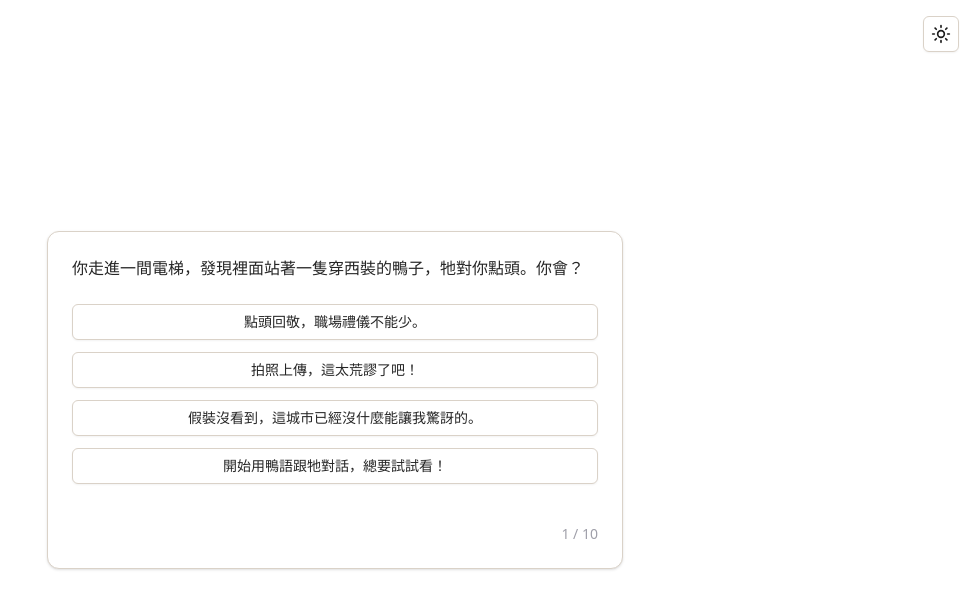
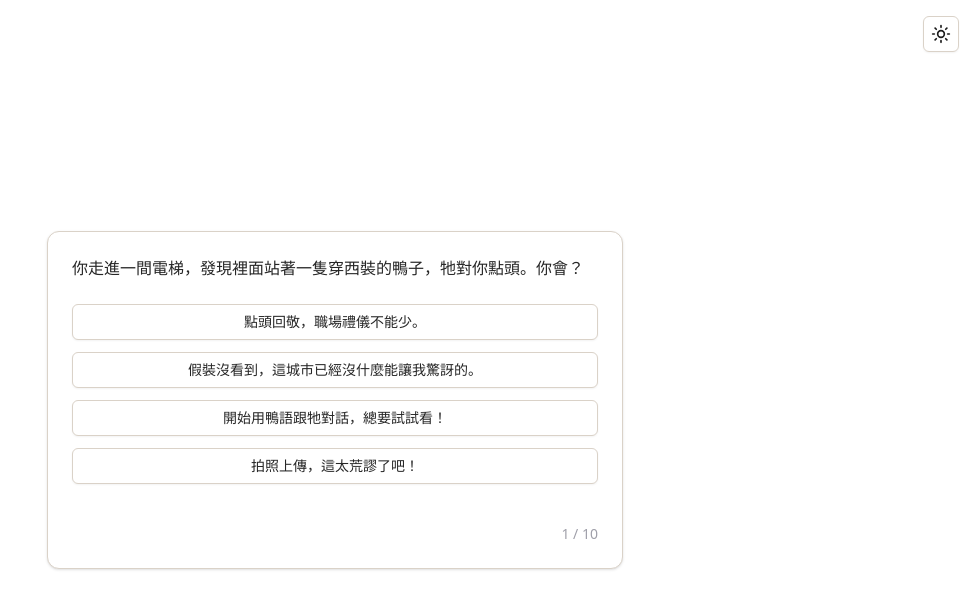
Before and after one commit to edenhsia/animal-witihin, a React (Vite) app: page /quiz in a window 1280 px wide. Shown: the top 608 px of the page, without its empty margins (305-1280 px from the left). Built offline with nearby package versions, Linux system fonts and the light colour scheme.

Commit message:
feat: shuffle quiz options randomly

```diff
--- a/src/components/Quiz.tsx
+++ b/src/components/Quiz.tsx
@@ -5,6 +5,7 @@ import { quizData } from '@/data/quizData'
 import { useNavigate } from 'react-router-dom'
 import { useDispatch } from 'react-redux'
 import { answerQuestion } from '@/store/quizSlice'
+import { useShuffledOptions } from '@/hooks/useShuffleOptions'
 
 export default function Quiz() {
   const navigate = useNavigate()
@@ -14,9 +15,10 @@ export default function Quiz() {
   const [selectedIndex, setSelectedIndex] = useState<number | null>(null)
 
   const currentQuestionData = quizData[currentQuestion]
+  const shuffledOptions = useShuffledOptions(currentQuestionData.options)
 
   function handleAnserQuestion(index: number) {
-    const selectedOption = currentQuestionData.options[index]
+    const selectedOption = shuffledOptions[index]
 
     setSelectedIndex(index)
     dispatch(
@@ -50,7 +52,7 @@ export default function Quiz() {
     <Card className="p-6 w-full max-w-xl">
       <h2>{currentQuestionData.question}</h2>
       <div className="space-y-3">
-        {currentQuestionData.options.map((option, index) => {
+        {shuffledOptions.map((option, index) => {
           return (
             <Button
               key={index}
--- /dev/null
+++ b/src/hooks/useShuffleOptions.ts
@@ -0,0 +1,21 @@
+import { useEffect, useState } from 'react'
+import { Option } from '@/types/quiz'
+
+function shuffle<T>(array: T[]): T[] {
+  const result = [...array]
+  for (let i = result.length - 1; i > 0; i--) {
+    const j = Math.floor(Math.random() * (i + 1))
+    ;[result[i], result[j]] = [result[j], result[i]]
+  }
+  return result
+}
+
+export function useShuffledOptions(options: Option[]) {
+  const [shuffled, setShuffled] = useState<Option[]>([])
+
+  useEffect(() => {
+    setShuffled(shuffle(options))
+  }, [options])
+
+  return shuffled
+}
--- a/src/types/score.ts
+++ b/src/types/quiz.ts
@@ -4,3 +4,9 @@ export type ScoreKey =
   | 'intelligence'
   | 'independence'
   | 'curiosity'
+
+export interface Option {
+  value: string
+  text: string
+  score: Partial<Record<ScoreKey, number>>
+}
--- a/src/utils/score.ts
+++ b/src/utils/score.ts
@@ -1,4 +1,4 @@
-import type { ScoreKey } from '@/types/score'
+import type { ScoreKey } from '@/types/quiz'
 import { quizData } from '@/data/quizData'
 import { animalProfiles } from '@/data/animalProfiles'
 
--- /dev/null
+++ b/src/utils/shuffle.ts
@@ -0,0 +1,11 @@
+import { Option } from '@/types/quiz'
+
+export function shuffleOptions(options: Option[]) {
+  const array = [...options]
+  for (let i = array.length - 1; i > 0; i--) {
+    const j = Math.floor(Math.random() * (i + 1))
+    ;[array[i], array[j]] = [array[j], array[i]]
+  }
+
+  return array
+}
```
